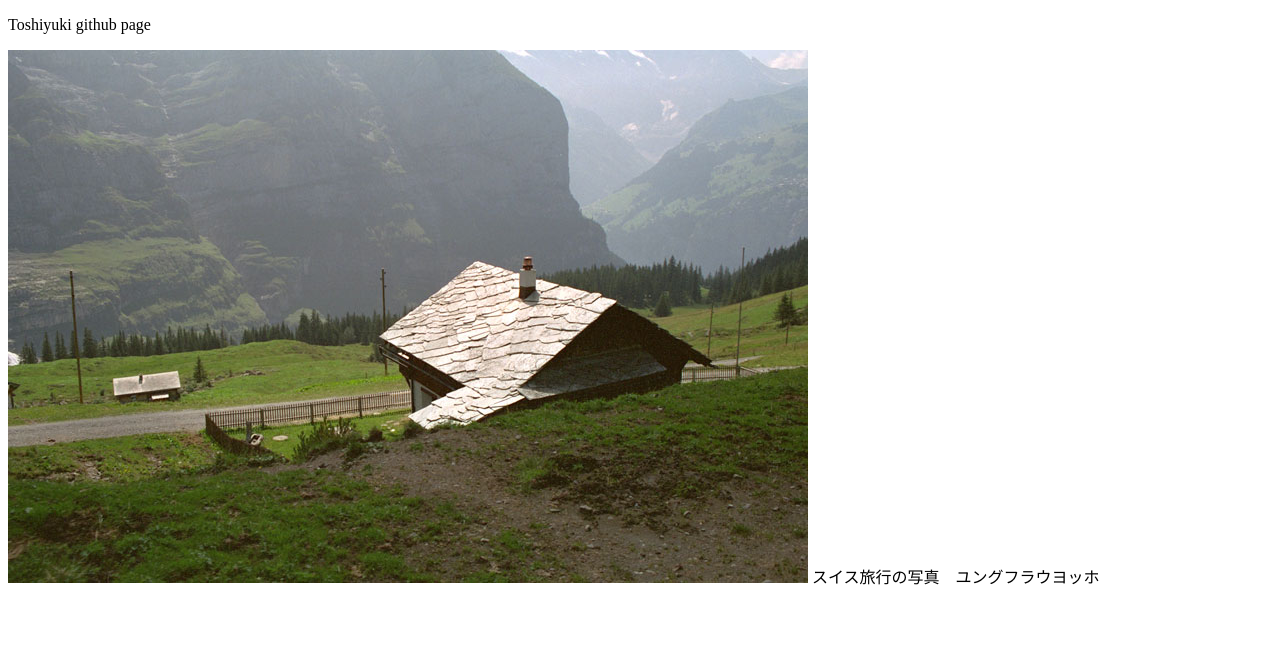
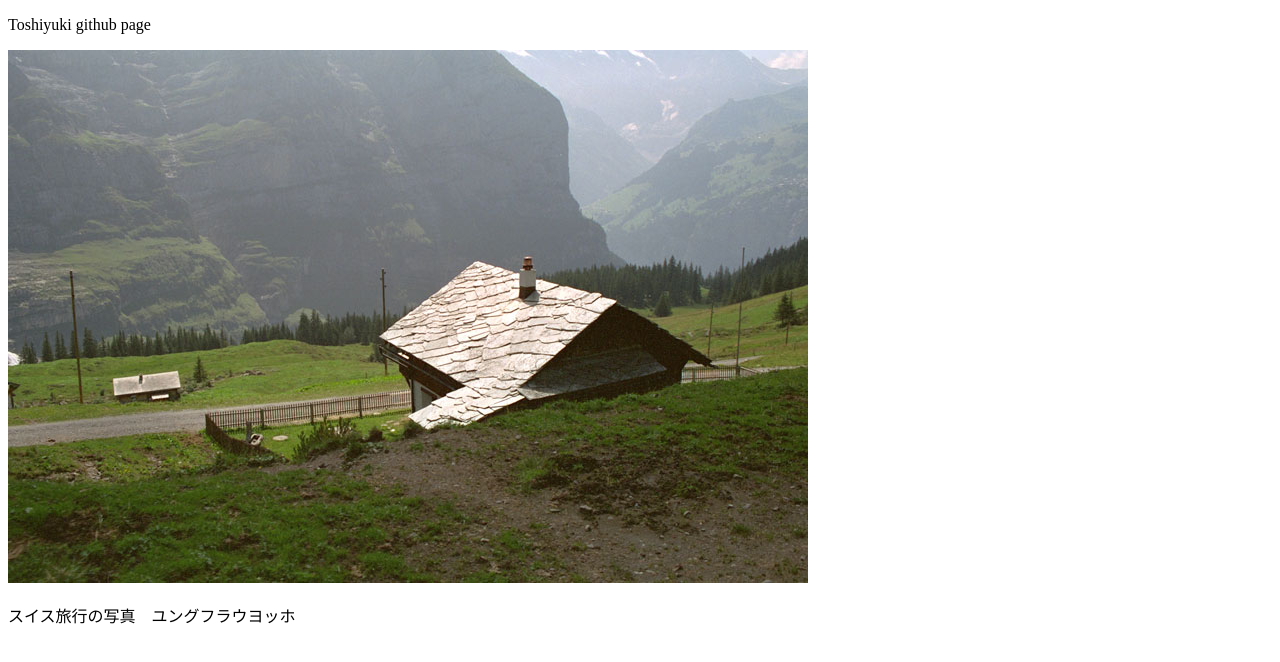
Before and after one commit to Toshiyuki/Toshiyuki.github.io, a plain HTML site: page index.html in a window 1280 px wide. Drawn offline with Linux system fonts and the light colour scheme.

Commit message:
spanタグをpタグに変更
改行がおかしかったため。

```diff
--- a/index.html
+++ b/index.html
@@ -7,6 +7,6 @@
 <body>
 <p>Toshiyuki github page</p>
 <img src="img/img.jpg">
-<span>スイス旅行の写真　ユングフラウヨッホ</span>
+<p>スイス旅行の写真　ユングフラウヨッホ</p>
 </body>
 </html>
```
